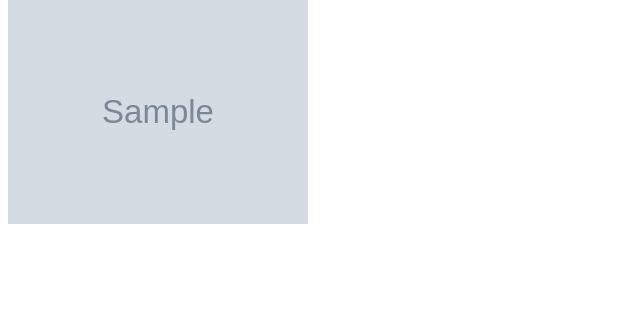
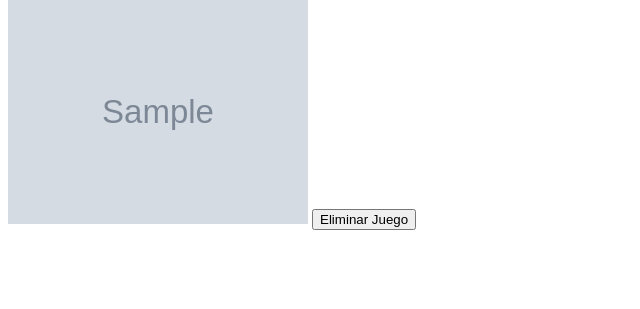
Before and after one commit to Carlos17082005/2526-PEP_PruebaEvaluacion2, a Django app: a page that uses steam_python/templates/detalle_juego.html in a window 1280 px wide. Shown: the part 272-581 px from the top of the page, without its empty margins (0-640 px from the left). Run offline with Django 5.2, Linux system fonts and the light colour scheme; tables that the repository leaves empty hold one stand-in row (values such as "Sample post"); grey boxes marked "Sample" are stand-in pictures.

Commit message:
borar luego - sigo haciendo la Vista para borrar videojuego

```diff
--- a/steam_python/reseñas/urls.py
+++ b/steam_python/reseñas/urls.py
@@ -3,12 +3,13 @@ from django.urls import path
 from django.conf import settings
 from django.conf.urls.static import static
 
-from .views import VistaListaJuegos, VistaDetalleJuego, VistaCrearJuego
+from .views import VistaListaJuegos, VistaDetalleJuego, VistaCrearJuego, VistaEliminarJuego
 
 urlpatterns = [
     path("", VistaListaJuegos.as_view(), name="home"),
     path("juego/detalle/<str:nombre_juego>/", VistaDetalleJuego.as_view(), name="detalle_juego"),
     path("juego/nuevo/", VistaCrearJuego.as_view(), name="nuevo_juego"),
+    path("juego/eliminar/", VistaEliminarJuego.as_view(), name="eliminar_juego"),
 ]
 
 if settings.DEBUG:
--- a/steam_python/reseñas/views.py
+++ b/steam_python/reseñas/views.py
@@ -1,7 +1,7 @@
 from django.shortcuts import render
 from django.urls import reverse_lazy
 from .models import Juego, Resena
-from django.views.generic import ListView, DetailView, CreateView
+from django.views.generic import ListView,DetailView,CreateView,DeleteView
 
 
 class VistaListaJuegos(ListView):
@@ -23,3 +23,8 @@ class VistaCrearJuego(CreateView):
     success_url = reverse_lazy("home")
     template_name = "nuevo_juego.html"
     fields = ["nombre_juego", "imagen","autor"]
+
+class VistaEliminarJuego(DeleteView):
+    model = Juego
+    success_url = reverse_lazy("home")
+    template_name = "eliminar_juego.html"
--- a/steam_python/templates/detalle_juego.html
+++ b/steam_python/templates/detalle_juego.html
@@ -6,5 +6,6 @@
         <h2>{{ object.nombre_juego }}</h2>
         <p>Creado por: {{ object.autor }}</p>
         <img src="/media/{{ object.imagen }}" alt="no se puede ver la imagen" style="width: 300px;">
+        <a href="{% url 'eliminar_juego' object.nombre_juego %}"><button> Eliminar Juego </button></a>
     </div>
 {% endblock content %}
```
Also changed, not shown: steam_python/templates/eliminar_juego.html (added, +10 -0 lines).
